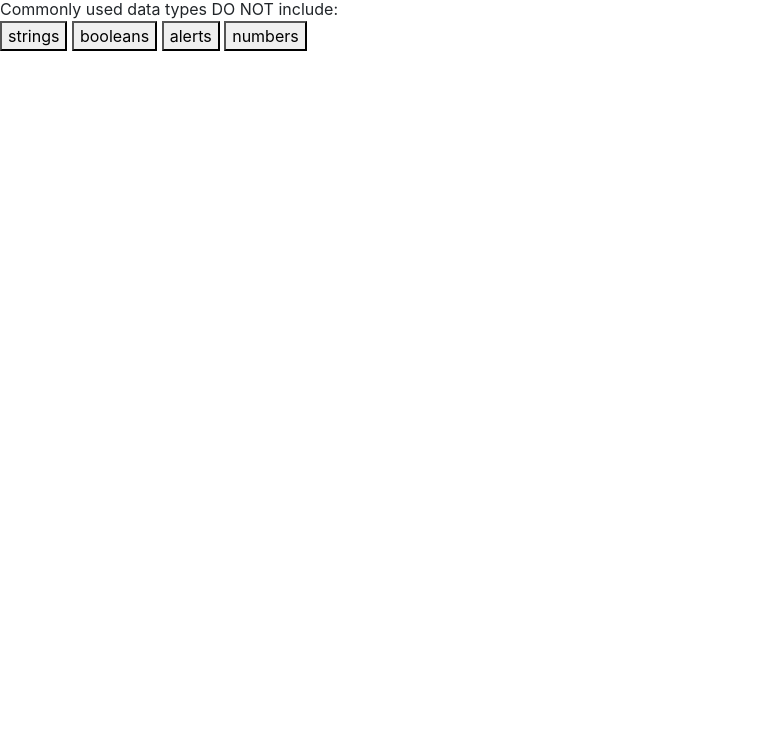
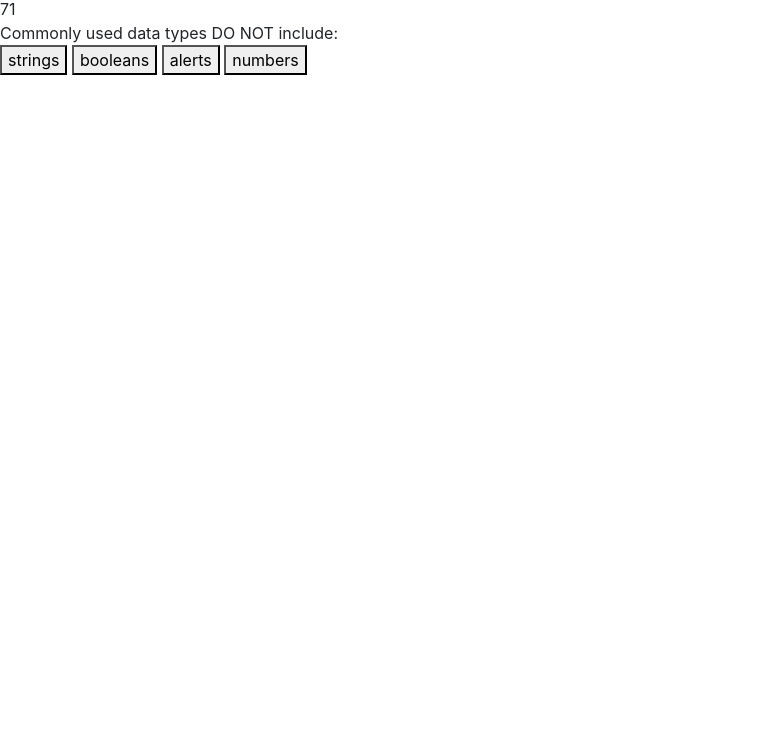
Before and after one commit to emilyporterfieldtaylor/code_quiz, a plain HTML site: page index.html in a window 1280 px wide. Shown: the part 59-800 px from the top of the page, without its empty margins (0-760 px from the left). Drawn offline with nearby package versions, Linux system fonts and the light colour scheme.

Commit message:
create timer logic

```diff
--- a/index.html
+++ b/index.html
@@ -21,6 +21,10 @@
     </div>
   </div>
 
+  <div id="timer">
+
+  </div>
+
   <div id="title">
 
   </div>
--- a/script.js
+++ b/script.js
@@ -26,14 +26,29 @@ var questions = [
   }
 ];
 
+//Query Selector Block
 var titleEl = document.querySelector("#title");
 var choice1El = document.querySelector("#choice1");
 var choice2El = document.querySelector("#choice2");
 var choice3El = document.querySelector("#choice3");
 var choice4El = document.querySelector("#choice4");
 var commentEl = document.querySelector("#comment");
+var timerEl = document.querySelector("#timer");
 
+//Counting Variables
 var currentQuestion = 0;
+var countdown = 75;
+
+function startTimer (){
+  var result = setInterval(function(){
+    timerEl.textContent = countdown--;
+    if (countdown <= 0) {
+      clearInterval(result);
+      //high score page
+    }
+  }, 1000);
+
+};
 
 function getQuestion() {
   titleEl.textContent = questions[currentQuestion].title;
@@ -57,7 +72,7 @@ document.addEventListener("click", function(event){
         commentEl.setAttribute("class", "hide");
       }, 1000);
     } else {
-      //decrease timer
+      countdown = countdown - 15;
       commentEl.textContent = "Wrong!";
       setTimeout(function(){
         commentEl.setAttribute("class", "hide");
@@ -68,3 +83,4 @@ document.addEventListener("click", function(event){
 })
 
 getQuestion();
+startTimer();
```
